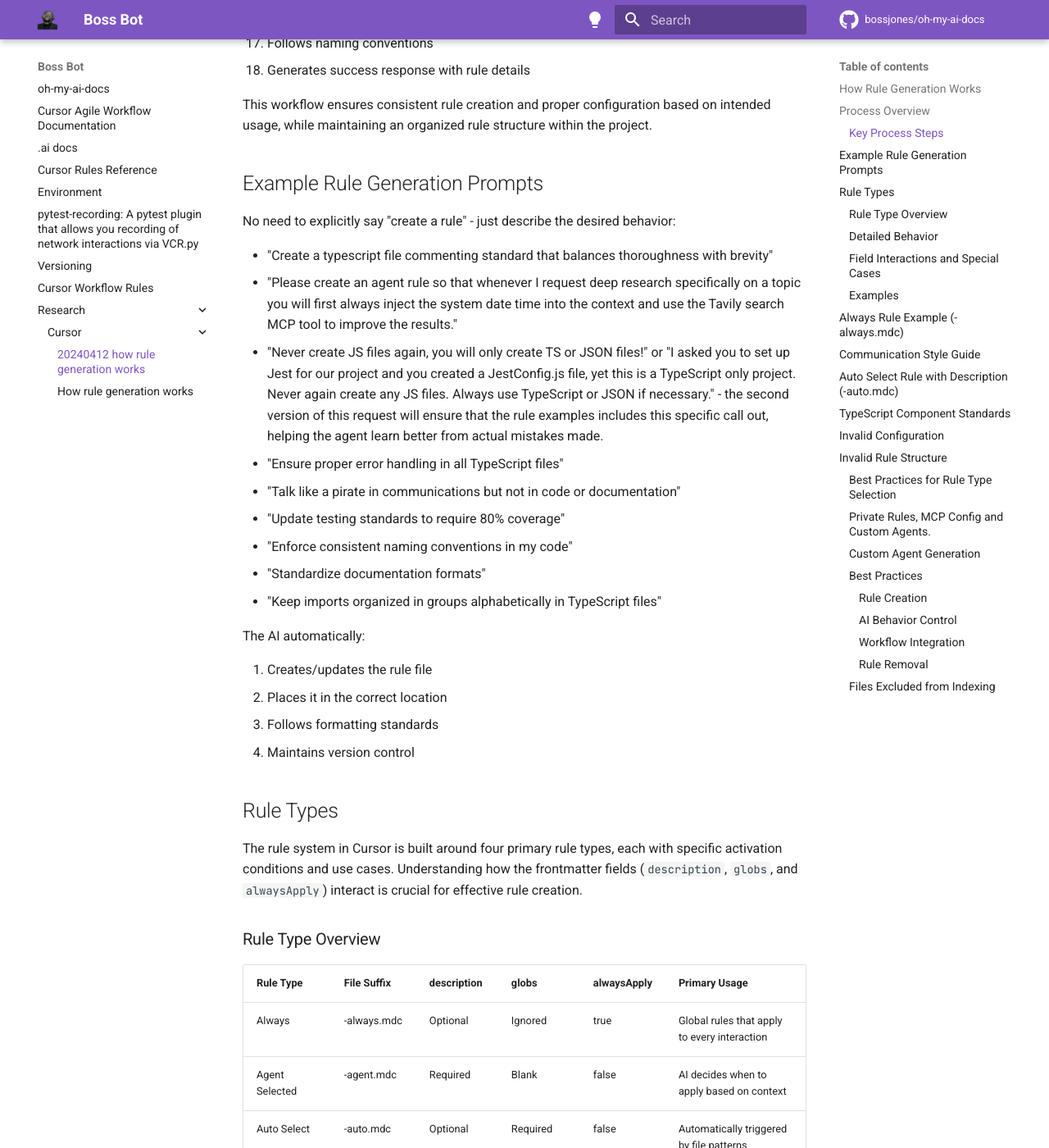
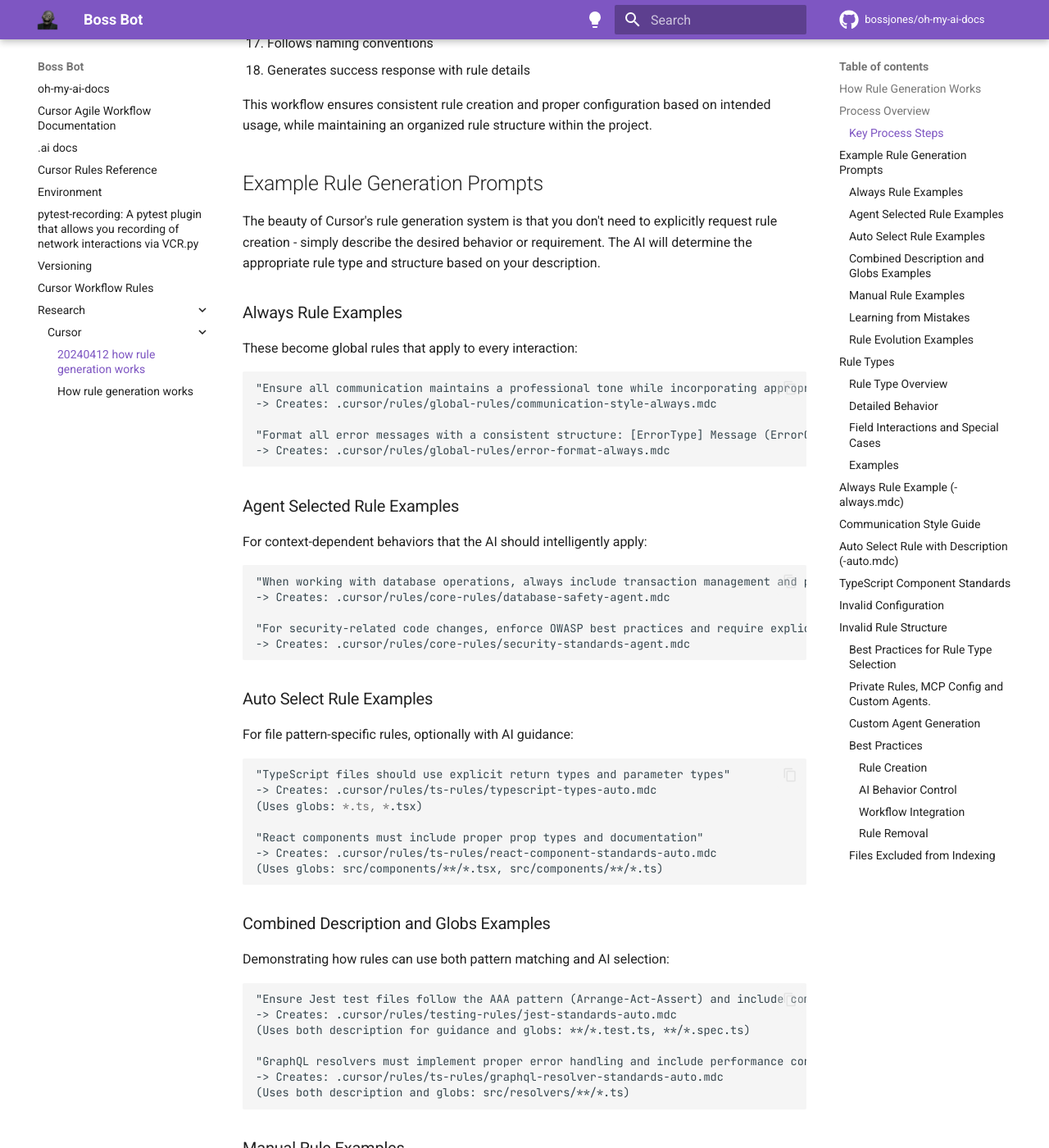
Before and after one commit to bossjones/oh-my-ai-docs, an MkDocs documentation site: the page built from docs/research/cursor/20240412_how_rule_generation_works.md, in a window 1280 px wide and 1400 px high, scrolled down 1662 px. Shown: the whole window at 82% size. Built offline with MkDocs 1.6.1 and Material for MkDocs 9.7.7, drawn with Linux system fonts in a browser that asks for light colours; comment, search, counter and statistics services are not loaded; some of the changed text lies outside the part shown.

Commit message:
docs: expand rule generation examples with comprehensive scenarios
Enhanced the Example Rule Generation Prompts section with detailed examples for each rule type including: Always rules, Agent Selected rules, Auto Select rules, Combined rules, Manual rules, and examples of learning from mistakes. Added clear demonstrations of rule evolution and consolidation patterns. Improved organization and readability of examples. -Agent Generated Commit Message

````diff
--- a/docs/research/cursor/20240412_how_rule_generation_works.md
+++ b/docs/research/cursor/20240412_how_rule_generation_works.md
@@ -109,24 +109,101 @@
 <section-examples>
 ## Example Rule Generation Prompts
 
-No need to explicitly say "create a rule" - just describe the desired behavior:
+The beauty of Cursor's rule generation system is that you don't need to explicitly request rule creation - simply describe the desired behavior or requirement. The AI will determine the appropriate rule type and structure based on your description.
 
-- "Create a typescript file commenting standard that balances thoroughness with brevity"
-- "Please create an agent rule so that whenever I request deep research specifically on a topic you will first always inject the system date time into the context and use the Tavily search MCP tool to improve the results."
-- "Never create JS files again, you will only create TS or JSON files!" or "I asked you to set up Jest for our project and you created a JestConfig.js file, yet this is a TypeScript only project. Never again create any JS files. Always use TypeScript or JSON if necessary." - the second version of this request will ensure that the rule examples includes this specific call out, helping the agent learn better from actual mistakes made.
-- "Ensure proper error handling in all TypeScript files"
-- "Talk like a pirate in communications but not in code or documentation"
-- "Update testing standards to require 80% coverage"
-- "Enforce consistent naming conventions in my code"
-- "Standardize documentation formats"
-- "Keep imports organized in groups alphabetically in TypeScript files"
+### Always Rule Examples
+These become global rules that apply to every interaction:
 
-The AI automatically:
+```markdown
+"Ensure all communication maintains a professional tone while incorporating appropriate emojis"
+-> Creates: .cursor/rules/global-rules/communication-style-always.mdc
 
-1. Creates/updates the rule file
-2. Places it in the correct location
-3. Follows formatting standards
-4. Maintains version control
+"Format all error messages with a consistent structure: [ErrorType] Message (ErrorCode)"
+-> Creates: .cursor/rules/global-rules/error-format-always.mdc
+```
+
+### Agent Selected Rule Examples
+For context-dependent behaviors that the AI should intelligently apply:
+
+```markdown
+"When working with database operations, always include transaction management and proper error handling"
+-> Creates: .cursor/rules/core-rules/database-safety-agent.mdc
+
+"For security-related code changes, enforce OWASP best practices and require explicit security review comments"
+-> Creates: .cursor/rules/core-rules/security-standards-agent.mdc
+```
+
+### Auto Select Rule Examples
+For file pattern-specific rules, optionally with AI guidance:
+
+```markdown
+"TypeScript files should use explicit return types and parameter types"
+-> Creates: .cursor/rules/ts-rules/typescript-types-auto.mdc
+(Uses globs: *.ts, *.tsx)
+
+"React components must include proper prop types and documentation"
+-> Creates: .cursor/rules/ts-rules/react-component-standards-auto.mdc
+(Uses globs: src/components/**/*.tsx, src/components/**/*.ts)
+```
+
+### Combined Description and Globs Examples
+Demonstrating how rules can use both pattern matching and AI selection:
+
+```markdown
+"Ensure Jest test files follow the AAA pattern (Arrange-Act-Assert) and include comprehensive error cases"
+-> Creates: .cursor/rules/testing-rules/jest-standards-auto.mdc
+(Uses both description for guidance and globs: **/*.test.ts, **/*.spec.ts)
+
+"GraphQL resolvers must implement proper error handling and include performance considerations"
+-> Creates: .cursor/rules/ts-rules/graphql-resolver-standards-auto.mdc
+(Uses both description and globs: src/resolvers/**/*.ts)
+```
+
+### Manual Rule Examples
+For specialized rules that should only be explicitly invoked:
+
+```markdown
+"Create a rule for temporary debugging patterns that I can reference when needed"
+-> Creates: .cursor/rules/tool-rules/debug-patterns-manual.mdc
+
+"I need a reference guide for complex regex patterns that I can call upon"
+-> Creates: .cursor/rules/tool-rules/regex-patterns-manual.mdc
+```
+
+### Learning from Mistakes
+Including specific examples where rules were created to prevent previous issues:
+
+```markdown
+"I asked you to set up Jest for our project and you created a JestConfig.js file, yet this is a TypeScript only project. Never again create any JS files. Always use TypeScript or JSON if necessary."
+-> Creates: .cursor/rules/ts-rules/typescript-only-agent.mdc
+(Includes the specific mistake in examples)
+
+"The API endpoints you generated didn't include proper validation. Always include comprehensive input validation for all API endpoints."
+-> Creates: .cursor/rules/ts-rules/api-validation-agent.mdc
+(Documents the validation oversight in examples)
+```
+
+### Rule Evolution Examples
+Showing how rules can be updated or consolidated:
+
+```markdown
+"Combine all the TypeScript formatting rules into a single comprehensive standard"
+-> Updates/Consolidates multiple rules into: .cursor/rules/ts-rules/typescript-standards-auto.mdc
+
+"Update the testing coverage requirement to 90% and add specific rules for integration tests"
+-> Updates existing rule with new requirements
+```
+
+The AI automatically handles all aspects of rule creation:
+
+1. Analyzes the request to determine the appropriate rule type
+2. Creates or updates the rule file with proper frontmatter
+3. Places it in the correct organizational folder
+4. Includes relevant examples and invalid cases
+5. Maintains proper formatting and structure
+6. Generates appropriate success response
+
+Remember: The more specific and contextual your request, the better the AI can create appropriate rules that match your needs. Including examples of what you want to prevent (based on past mistakes) helps create more effective rules. 🎯
 </section-examples>
 
 <section-rule-types>
````
